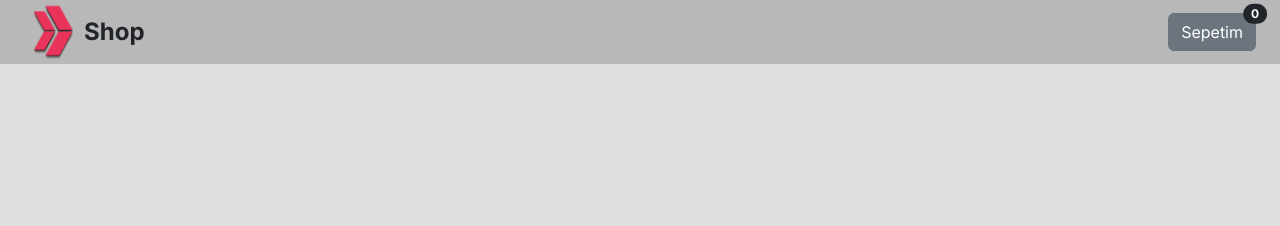
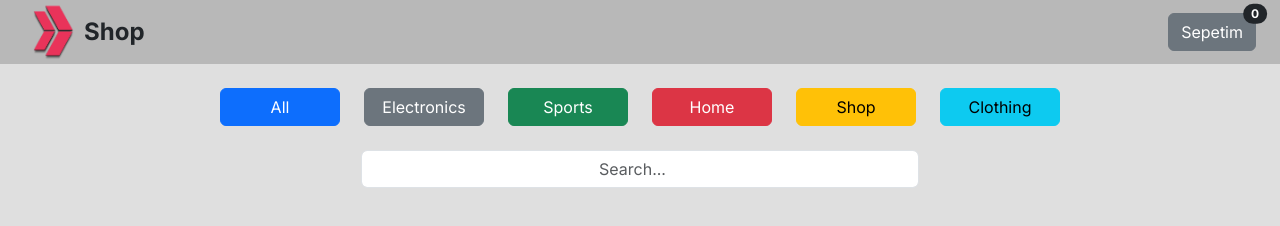
Before and after one commit to nurdoganbahadir/ShoppingApp, a website built with Vite: page index.html in a window 1280 px wide. Built offline with nearby package versions, Linux system fonts and the light colour scheme; files whose address does not match are found by name; a web font is replaced by a local one.

Commit message:
search input eklendi

```diff
--- a/index.html
+++ b/index.html
@@ -94,7 +94,25 @@
         </div>
       </div>
     </div>
-    <div style="height: 50px"></div>
+    <div class="container my-4">
+      <section class="categories">
+        <button type="button" class="btn btn-primary">All</button>
+        <button type="button" class="btn btn-secondary">Electronics</button>
+        <button type="button" class="btn btn-success">Sports</button>
+        <button type="button" class="btn btn-danger">Home</button>
+        <button type="button" class="btn btn-warning">Shop</button>
+        <button type="button" class="btn btn-info">Clothing</button>
+      </section>
+      <section class="search">
+        <input
+          type="search"
+          name="search"
+          id="searchInput"
+          class="form-control"
+          placeholder="Search..."
+        />
+      </section>
+    </div>
 
     <div id="app"></div>
     <script type="module" src="/main.js"></script>
--- a/scss/_main.scss
+++ b/scss/_main.scss
@@ -0,0 +1,18 @@
+.categories {
+  display: flex;
+  justify-content: center;
+  gap: 1.5rem;
+  button {
+    width: 120px;
+  }
+}
+.search {
+  margin: 1.5rem 0rem;
+  display: flex;
+  justify-content: center;
+  align-items: center;
+  input {
+    width: 50%;
+    text-align: center;
+  }
+}
```
